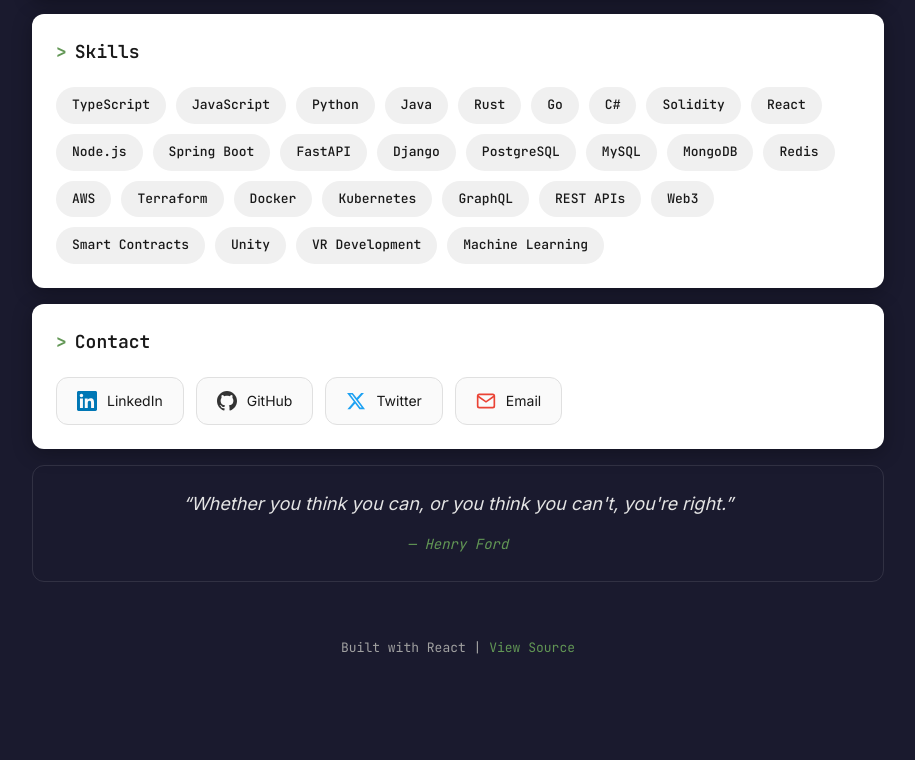
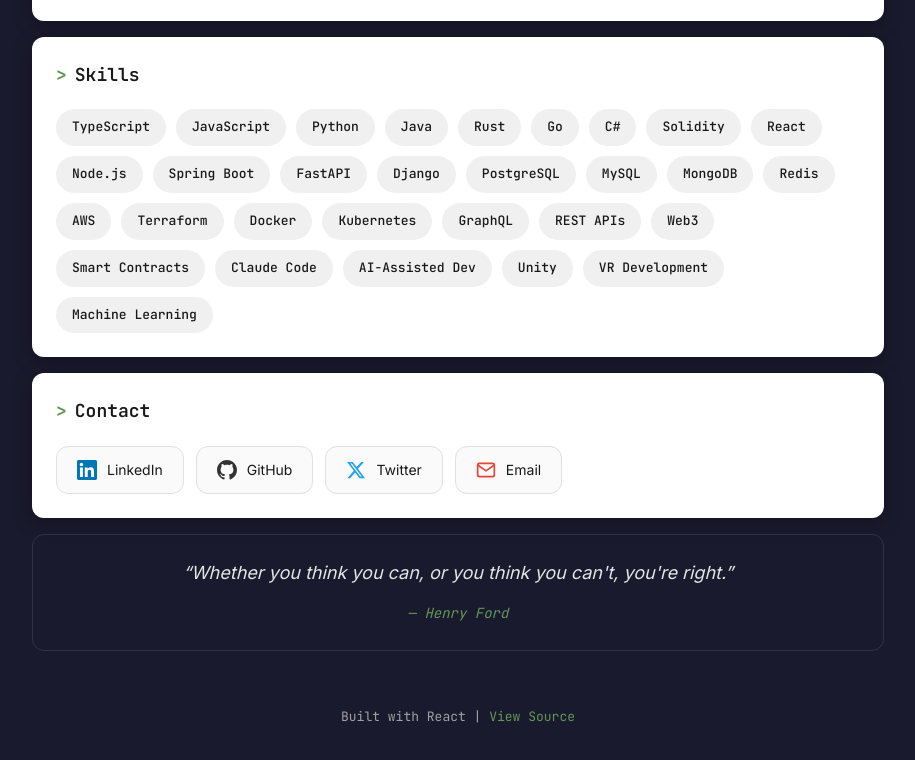
Before and after one commit to clrke/clrke.github.io, a React (Vite) app: page / in a window 1280 px wide. Shown: the part 3679-4439 px from the top of the page, without its empty margins (182-1097 px from the left). Built offline with nearby package versions, Linux system fonts and the light colour scheme.

Commit message:
feat: add Claude Code and AI-assisted development to skills and resume

```diff
--- a/src/components/Experience.jsx
+++ b/src/components/Experience.jsx
@@ -12,7 +12,7 @@ const experiences = [
     company: 'Squatopia',
     duration: '2024 - Present',
     description:
-      'Designing and developing VR fitness roguelike for Meta Quest. Built Unity 6 application with 313+ C# scripts and Meta XR SDK. Designed 300+ abilities across 4-tier skill tree with 15+ enemy AI behaviors. Implemented real-time body tracking for 15+ fitness movements and localization for 34+ languages.',
+      'Designing and developing VR fitness roguelike for Meta Quest. Built Unity 6 application with 313+ C# scripts and Meta XR SDK. Designed 300+ abilities across 4-tier skill tree with 15+ enemy AI behaviors. Implemented real-time body tracking for 15+ fitness movements and localization for 34+ languages. Using Claude Code as primary development tool for rapid prototyping, debugging, and code generation.',
     logo: '/squatopia-logo.webp'
   },
   {
--- a/src/components/Skills.jsx
+++ b/src/components/Skills.jsx
@@ -24,6 +24,8 @@ const skills = [
   'REST APIs',
   'Web3',
   'Smart Contracts',
+  'Claude Code',
+  'AI-Assisted Dev',
   'Unity',
   'VR Development',
   'Machine Learning'
```
Also changed, not shown: 1 other file (tests, documents, lock files or other folders).
